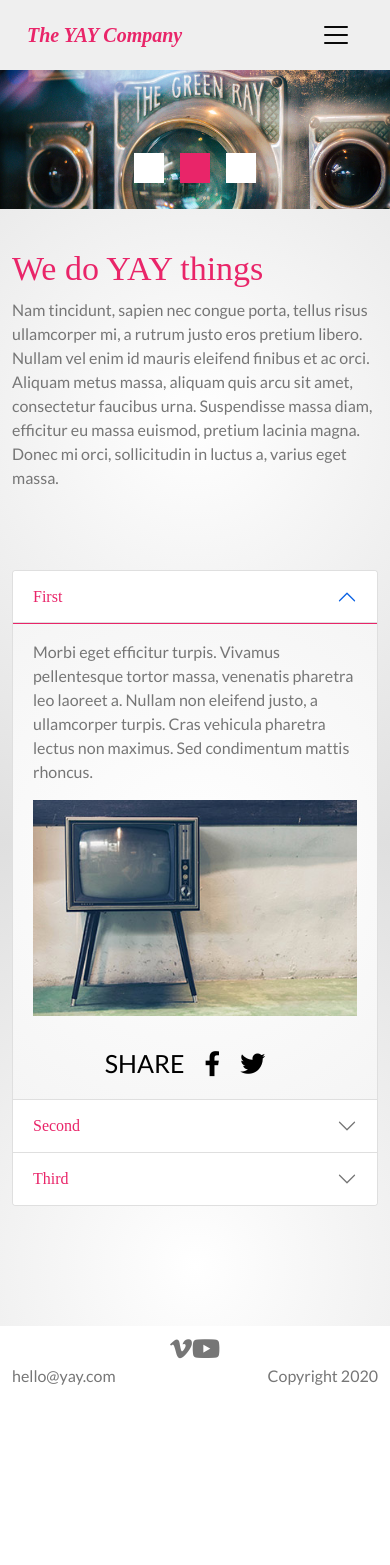
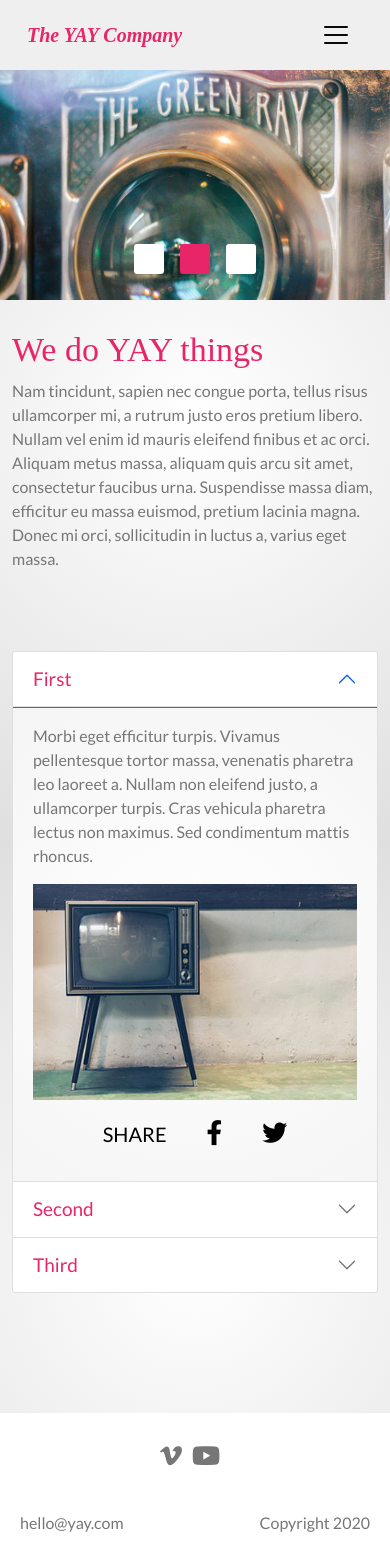
Before and after one commit to Noroff-FEU-Assignments/css-frameworks-ca-Kaladinge, a React (Create React App) app: page / in a window 390 px wide. Before the commit the page ends 1398 px from the top, so only its background shows below. Built offline with nearby package versions, Linux system fonts and the light colour scheme; a web font is replaced by a local one.

Commit message:
styled pictures, text, form and carousel

```diff
--- a/src/App.js
+++ b/src/App.js
@@ -62,16 +62,16 @@ function App() {
         <div className="footer">
           <Container className="footer__container">
             <Row>
-              <Col xs={12} md={4} className="footer__column1">
+              <Col xs={12} md={4} className="footer__column footer__column1">
                 <div className="footer__item">
                   <i className="fab fa-vimeo-v footer__icons"></i>
                   <i className="fab fa-youtube footer__icons"></i>
                 </div>
               </Col>
-              <Col xs={6} md={4} className="footer__column2">
+              <Col xs={6} md={4} className="footer__column footer__column2">
                 <div className="footer__item">hello@yay.com</div>
               </Col>
-              <Col xs={6} md={4} className="footer__column3">
+              <Col xs={6} md={4} className="footer__column footer__column3">
                 <div className="footer__item">Copyright 2020</div>
               </Col>
             </Row>
--- a/src/components/contactparts/FormPart.js
+++ b/src/components/contactparts/FormPart.js
@@ -8,15 +8,15 @@ function FormPart() {
         <>
             <h1>Submit your details</h1>
             <Form className="form">
-                <Form.Group className="mb-3 form__group" controlId="exampleForm.ControlInput1">
+                <Form.Group className="mb-2 form__group" controlId="exampleForm.ControlInput1">
                     <Form.Label className="form__label">Name</Form.Label>
                     <Form.Control type="name" className="form__control"/>
                 </Form.Group>
-                <Form.Group className="mb-3 form__group" controlId="exampleForm.ControlInput1">
+                <Form.Group className="mb-2 form__group" controlId="exampleForm.ControlInput1">
                     <Form.Label className="form__label">Email</Form.Label>
                     <Form.Control type="email" className="form__control"/>
                 </Form.Group>
-                <Form.Group className="mb-3 form__group" controlId="exampleForm.ControlInput1">
+                <Form.Group className="mb-2 form__group" controlId="exampleForm.ControlInput1">
                     <Form.Label className="form__label">Website</Form.Label>
                     <div className="form__website">
                         <div className="form__url">https://</div>
--- a/src/components/homeparts/CarouselPart.js
+++ b/src/components/homeparts/CarouselPart.js
@@ -10,10 +10,10 @@ import thirdPicture from '../../Carousel images/carousel-3.jpg';
 function CarouselPart() {
     return (
 
-            <Carousel>
+            <Carousel className="carousel">
                 <Carousel.Item>
                     <img
-                    className="d-block w-100"
+                    className="w-100 carousel__image"
                     src= {firstPicture}
                     alt="TVs and a bike"
                     />
@@ -21,7 +21,7 @@ function CarouselPart() {
                 </Carousel.Item>
                 <Carousel.Item>
                     <img
-                    className="d-block w-100"
+                    className="d-block w-100 carousel__image"
                     src= {secondPicture}
                     alt="Camera"
                     />
@@ -30,7 +30,7 @@ function CarouselPart() {
                 </Carousel.Item>
                 <Carousel.Item>
                     <img
-                    className="d-block w-100"
+                    className="d-block w-100 carousel__image"
                     src= {thirdPicture}
                     alt="Broken TV"
                     />
--- a/src/components/homeparts/TabAccordionPart.js
+++ b/src/components/homeparts/TabAccordionPart.js
@@ -22,7 +22,7 @@ function TabAccordionPart() {
                                                 </Col>
                                                 <Col className="tabs__column">
                                                     <p className="tabs__text">Morbi eget efficitur turpis. Vivamus pellentesque tortor massa, venenatis pharetra leo laoreet a. Nullam non eleifend justo, a ullamcorper turpis. Cras vehicula pharetra lectus non maximus. Sed condimentum mattis rhoncus.</p>
-                                                    <span className="tabs__icon">Share</span>
+                                                    <span className="tabs__icon tabs__icon--share">Share</span>
                                                     <i className="fab fa-facebook-f tabs__icon"></i>
                                                     <i className="fab fa-twitter tabs__icon"></i>
                                                 </Col>
@@ -37,7 +37,7 @@ function TabAccordionPart() {
                                                 </Col>
                                                 <Col className="tabs__column">
                                                     <p className="tabs__text">Morbi eget efficitur turpis. Vivamus pellentesque tortor massa, venenatis pharetra leo laoreet a. Nullam non eleifend justo, a ullamcorper turpis. Cras vehicula pharetra lectus non maximus. Sed condimentum mattis rhoncus.</p>
-                                                    <span className="tabs__icon">Share</span>
+                                                    <span className="tabs__icon tabs__icon--share">Share</span>
                                                     <i className="fab fa-facebook-f tabs__icon"></i>
                                                     <i className="fab fa-twitter tabs__icon"></i>
                                                 </Col>
@@ -52,7 +52,7 @@ function TabAccordionPart() {
                                                 </Col>
                                                 <Col className="tabs__column">
                                                     <p className="tabs__text">Morbi eget efficitur turpis. Vivamus pellentesque tortor massa, venenatis pharetra leo laoreet a. Nullam non eleifend justo, a ullamcorper turpis. Cras vehicula pharetra lectus non maximus. Sed condimentum mattis rhoncus.</p>
-                                                    <span className="tabs__icon">Share</span>
+                                                    <span className="tabs__icon tabs__icon--share">Share</span>
                                                     <i className="fab fa-facebook-f tabs__icon"></i>
                                                     <i className="fab fa-twitter tabs__icon"></i>
                                                 </Col>
@@ -70,7 +70,7 @@ function TabAccordionPart() {
                                             <p className="accordion__text">Morbi eget efficitur turpis. Vivamus pellentesque tortor massa, venenatis pharetra leo laoreet a. Nullam non eleifend justo, a ullamcorper turpis. Cras vehicula pharetra lectus non maximus. Sed condimentum mattis rhoncus.</p>
                                             <img src= {firstPicture} alt="pic" className="accordion__image"/>
                                             <div className="accordion__iconholder">
-                                                <span className="accordion__icon">Share</span>
+                                                <span className="accordion__icon accordion__icon--share">Share</span>
                                                 <i className="fab fa-facebook-f accordion__icon"></i>
                                                 <i className="fab fa-twitter accordion__icon"></i>
                                             </div>
@@ -84,7 +84,7 @@ function TabAccordionPart() {
                                             <p className="accordion__text">Morbi eget efficitur turpis. Vivamus pellentesque tortor massa, venenatis pharetra leo laoreet a. Nullam non eleifend justo, a ullamcorper turpis. Cras vehicula pharetra lectus non maximus. Sed condimentum mattis rhoncus.</p>
                                             <img src= {secondPicture} alt="pic" className="accordion__image"/>
                                             <div className="accordion__iconholder">
-                                                <span className="accordion__icon">Share</span>
+                                                <span className="accordion__icon accordion__icon--share">Share</span>
                                                 <i className="fab fa-facebook-f accordion__icon"></i>
                                                 <i className="fab fa-twitter accordion__icon"></i>
                                             </div>
@@ -98,7 +98,7 @@ function TabAccordionPart() {
                                             <p className="accordion__text">Morbi eget efficitur turpis. Vivamus pellentesque tortor massa, venenatis pharetra leo laoreet a. Nullam non eleifend justo, a ullamcorper turpis. Cras vehicula pharetra lectus non maximus. Sed condimentum mattis rhoncus.</p>
                                             <img src= {thirdPicture} alt="pic" className="accordion__image"/>
                                             <div className="accordion__iconholder">
-                                                <span className="accordion__icon">Share</span>
+                                                <span className="accordion__icon accordion__icon--share">Share</span>
                                                 <i className="fab fa-facebook-f accordion__icon"></i>
                                                 <i className="fab fa-twitter accordion__icon"></i>
                                             </div>
--- a/src/sass/partials/_footer.scss
+++ b/src/sass/partials/_footer.scss
@@ -2,6 +2,12 @@
   padding-top: 10px;
   padding-bottom: 10px;
   background-color: $white;
+}
+
+@media (max-width: 768px) {
+  .footer__column {
+    padding: 20px;
+  }
 }
 
 .footer__column1 {
@@ -26,4 +32,5 @@
 
 .footer__icons {
   font-size: 25px;
+  padding-right: 10px;
 }
--- a/src/sass/partials/_index.scss
+++ b/src/sass/partials/_index.scss
@@ -5,6 +5,7 @@
   margin: 0 8px;
   opacity: 1;
   background-color: white;
+  border-radius: 3px/13px;
 }
 
 .carousel-indicators {
@@ -16,6 +17,13 @@
 .carousel-control-prev,
 .carousel-control-next {
   display: none;
+}
+
+@media (max-width: 768px) {
+  .carousel__image {
+    object-fit: cover;
+    height: 230px;
+  }
 }
 
 /* middle part */
@@ -37,15 +45,12 @@
 
 li {
   .nav-link {
-    color: $cherry;
     padding: 10px 31px;
     margin-left: -1px;
   }
 
   .active {
-    background-color: white !important;
-    color: $dark !important;
-    border-radius: 10px 10px 0 0 !important;
+    background-color: white;
   }
 }
 
@@ -55,30 +60,26 @@ li {
 
 .tabs__icon,
 .accordion__icon {
-  margin: 35px 20px 0 0;
+  margin: 55px 20px 0 0;
   color: black;
   font-size: 25px;
   text-transform: uppercase;
+  align-items: center;
+
+  @media (max-width: 768px) {
+    margin: 20px 20px;
+  }
+}
+
+.tabs__icon--share,
+.accordion__icon--share {
+  font-size: 20px;
 }
 
 /* accordion */
 
 .accordion {
   margin-bottom: 120px;
-}
-
-.colors {
-  color: $cherry;
-  background-color: $white;
-}
-
-.accordion-button:not(.collapsed) {
-  @extend .colors;
-  border-bottom: 1px solid $cherry;
-}
-
-.accordion-button {
-  @extend .colors;
 }
 
 .accordion__body {
--- a/src/sass/partials/_nav.scss
+++ b/src/sass/partials/_nav.scss
@@ -20,10 +20,11 @@
 
   .nav-link.active {
     background-color: $white;
+    border-radius: 5px;
   }
 
   .btn-secondary {
-    color: white;
+    color: $white;
     border-top-left-radius: 0;
     border-bottom-left-radius: 0;
   }
--- a/src/sass/partials/_typography.scss
+++ b/src/sass/partials/_typography.scss
@@ -1,5 +1,51 @@
 h1 {
   color: $cherry;
   font-size: 34px;
-  margin-top: 40px;
+  margin-top: 30px;
 }
+
+/* Home */
+/* Tab */
+
+li {
+  .nav-link {
+    color: $cherry;
+    font-size: 19px;
+  }
+}
+
+/* Accordion */
+
+.colors {
+  color: $cherry;
+  background-color: $white;
+  font-size: 19px;
+  font-family: $font-family-base;
+}
+
+.accordion-button:not(.collapsed) {
+  @extend .colors;
+  border-bottom: 1px solid $cherry;
+}
+
+.accordion-button {
+  @extend .colors;
+}
+
+/* News */
+/* Cards */
+
+.card-title {
+  color: $navbar-light-color;
+  font-family: $font-family-base;
+}
+
+.card-text {
+  font-size: 18px;
+}
+
+/* Contact */
+
+.form__label {
+  font-size: 20px;
+}
--- a/src/sass/style.scss
+++ b/src/sass/style.scss
@@ -17,6 +17,11 @@ $theme-colors: (
 
 $body-color: $dark;
 $navbar-nav-link-padding-x: 20px;
+
+$nav-tabs-link-active-color: $dark;
+$nav-tabs-border-radius: 10px;
+
+$carousel-control-transition: none;
 
 /* pagination */
 $pagination-color: $cherry;
```
Also changed, not shown: src/components/newsparts/CardPart.js (+8 -8 lines), src/sass/partials/_contact.scss (+5 -3 lines), src/sass/partials/_news.scss (+8 -3 lines).
